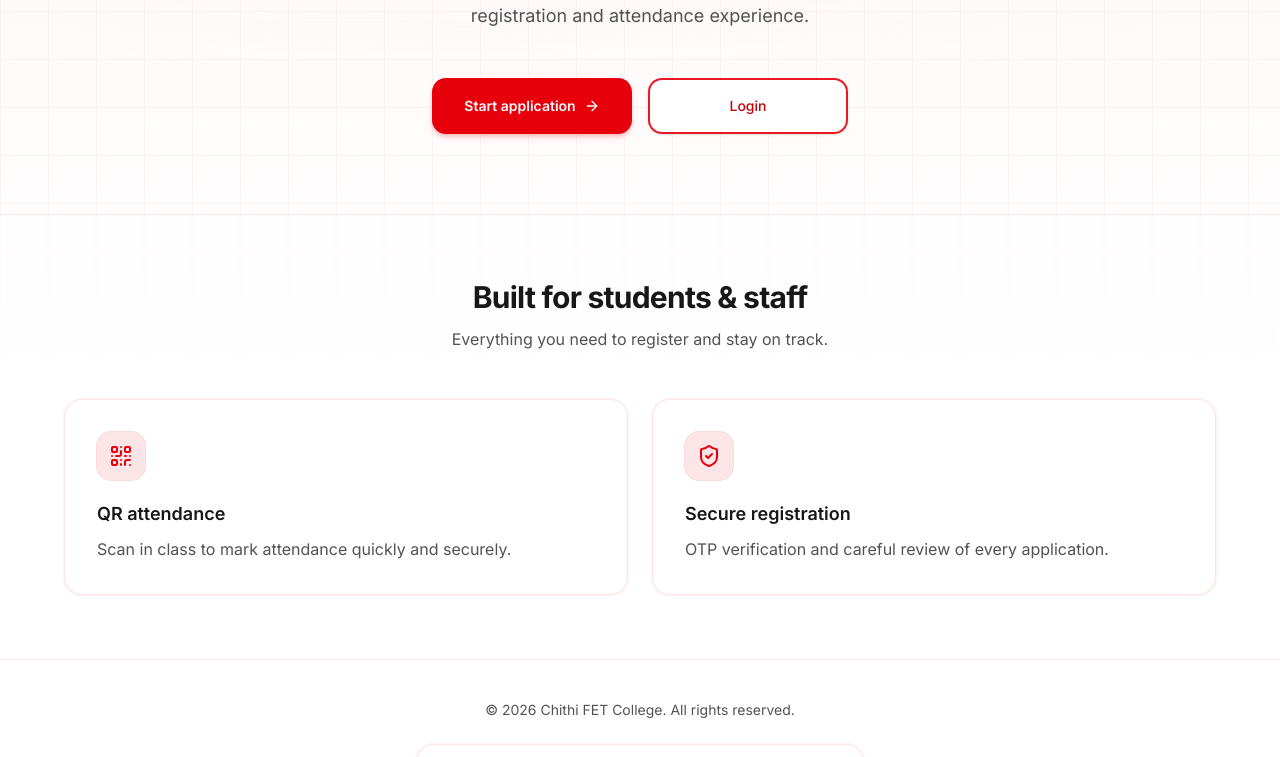
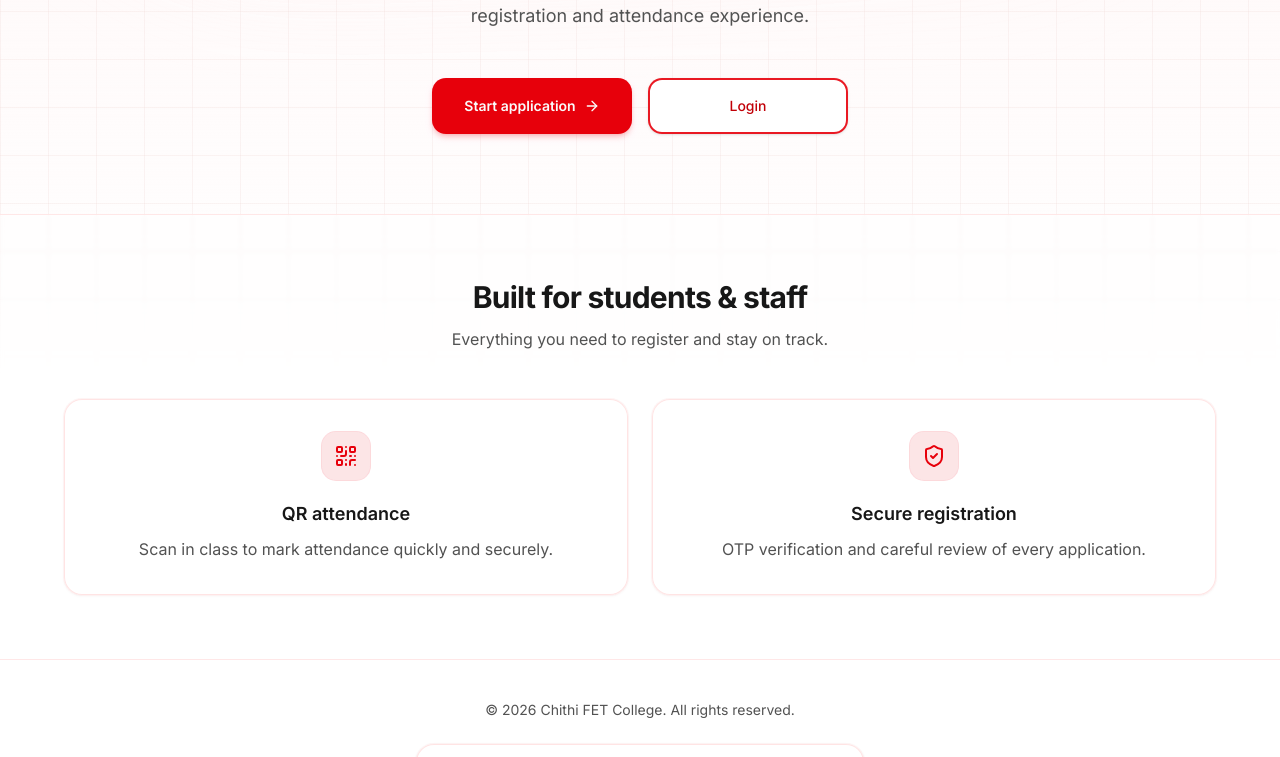
Before and after one commit to chithicollegekroonstad-coder/Chithi-Systems, a Next.js app: page / in a window 1280 px wide. Shown: the part 421-1178 px from the top of the page. Built offline with nearby package versions, Linux system fonts and the light colour scheme.

Commit message:
face recognition, fingerprint intergrated and new ui update

```diff
--- a/app/(public)/page.tsx
+++ b/app/(public)/page.tsx
@@ -112,8 +112,8 @@ export default function Home() {
             </div>
 
             <div className="grid gap-6 md:grid-cols-2">
-              <div className="group rounded-2xl border border-red-100/90 bg-white/70 p-8 shadow-sm shadow-red-950/5 ring-1 ring-red-50/80 transition-[transform,box-shadow] hover:-translate-y-0.5 hover:shadow-md">
-                <div className="mb-5 flex h-12 w-12 items-center justify-center rounded-xl bg-red-600/10 text-red-600 ring-1 ring-red-600/15">
+              <div className="group rounded-2xl border border-red-100/90 bg-white/70 p-8 text-center shadow-sm shadow-red-950/5 ring-1 ring-red-50/80 transition-[transform,box-shadow] hover:-translate-y-0.5 hover:shadow-md">
+                <div className="mx-auto mb-5 flex h-12 w-12 items-center justify-center rounded-xl bg-red-600/10 text-red-600 ring-1 ring-red-600/15">
                   <QrCode className="h-6 w-6" aria-hidden />
                 </div>
                 <h3 className="text-lg font-semibold text-neutral-900">
@@ -123,8 +123,8 @@ export default function Home() {
                   Scan in class to mark attendance quickly and securely.
                 </p>
               </div>
-              <div className="group rounded-2xl border border-red-100/90 bg-white/70 p-8 shadow-sm shadow-red-950/5 ring-1 ring-red-50/80 transition-[transform,box-shadow] hover:-translate-y-0.5 hover:shadow-md">
-                <div className="mb-5 flex h-12 w-12 items-center justify-center rounded-xl bg-red-600/10 text-red-600 ring-1 ring-red-600/15">
+              <div className="group rounded-2xl border border-red-100/90 bg-white/70 p-8 text-center shadow-sm shadow-red-950/5 ring-1 ring-red-50/80 transition-[transform,box-shadow] hover:-translate-y-0.5 hover:shadow-md">
+                <div className="mx-auto mb-5 flex h-12 w-12 items-center justify-center rounded-xl bg-red-600/10 text-red-600 ring-1 ring-red-600/15">
                   <ShieldCheck className="h-6 w-6" aria-hidden />
                 </div>
                 <h3 className="text-lg font-semibold text-neutral-900">
```
